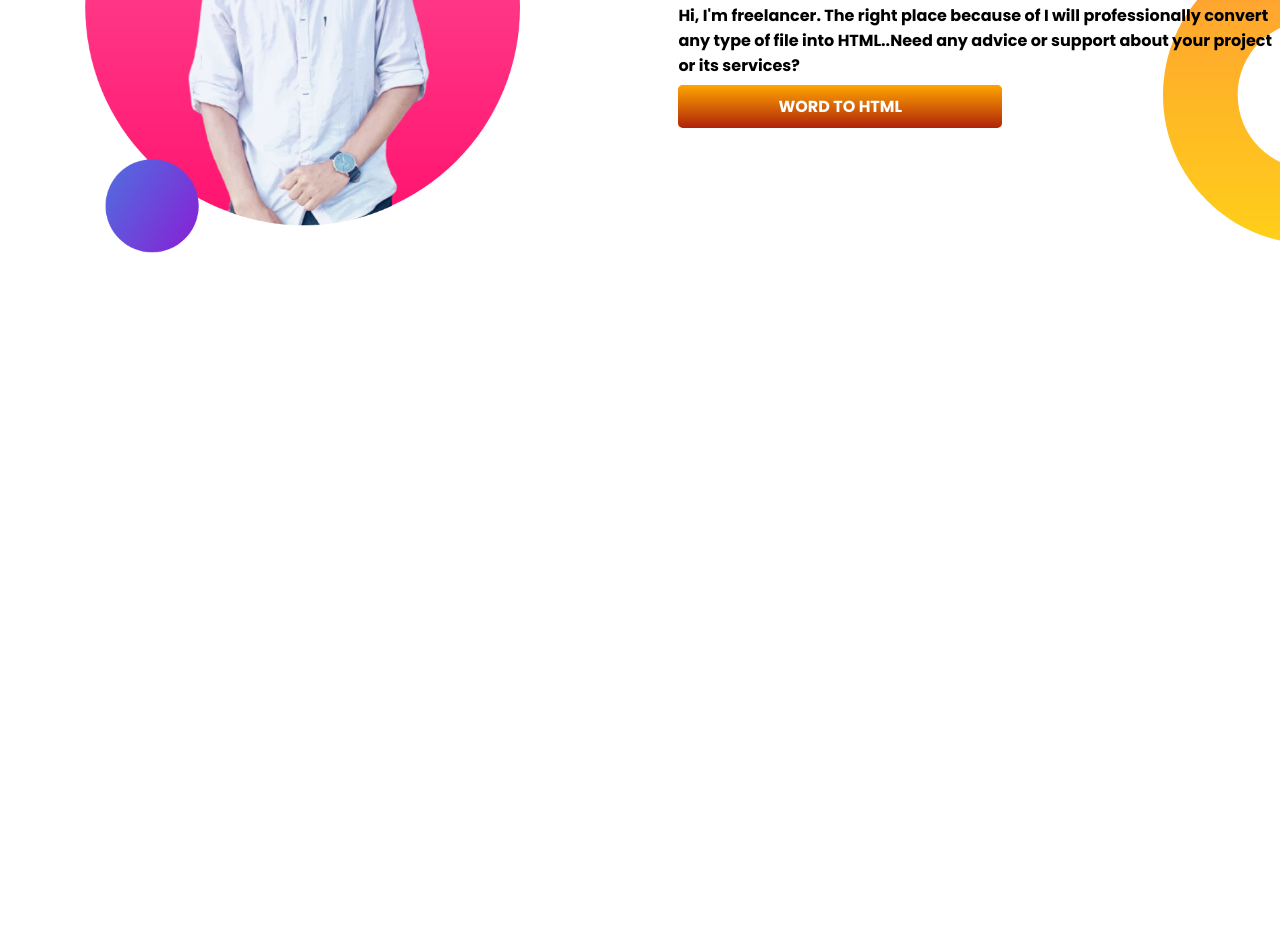
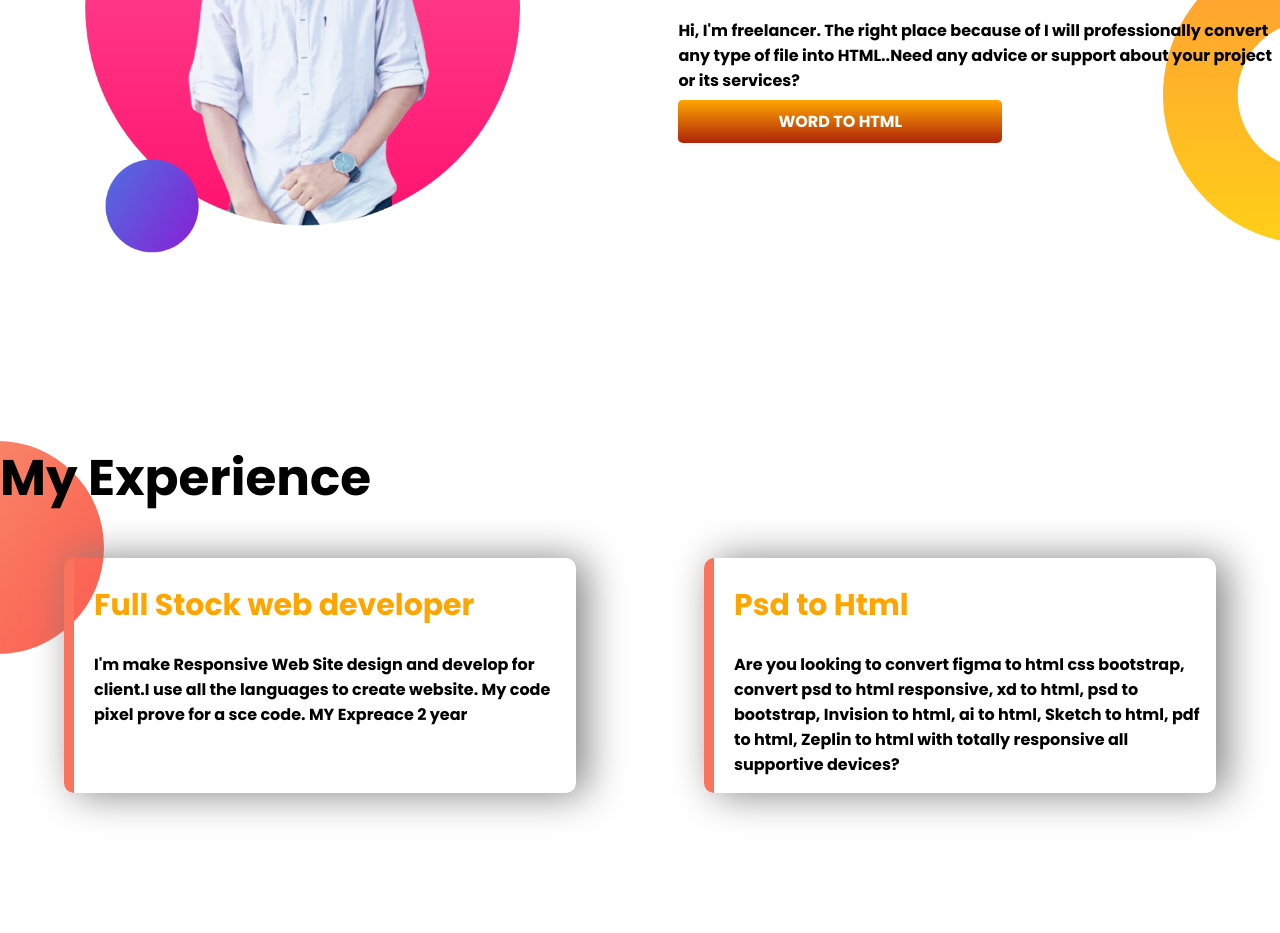
Before and after one commit to mdmoinulhasan2211/portfolio-module, a plain HTML site: page index.html in a window 1280 px wide. Shown: the part 838-1771 px from the top of the page. Before the commit the page ends 1238 px from the top, so only its background shows below. Drawn offline with Linux system fonts and the light colour scheme.

Commit message:
exprianace web dec

```diff
--- a/index.html
+++ b/index.html
@@ -12,7 +12,7 @@
 </head>
 <body>
     <!---------top banner start--------->
-    <section class="top-beanner">
+    <section class="top-beanner flexible-container">
     <div class="web-portfolio">
     <h1><span class="orange-color">Wel</span>come To</h1>
     <h1> <span class="orange-color">My Portfolio</span> Web Site</h1>
@@ -28,7 +28,7 @@
 <!---------fiver gig banner start------->
 
 
-    <section class="fiverr-gig">
+    <section class="fiverr-gig flexible-container">
         <div class="web-portfolio"><img src="images/my-bg2.png" alt=""></div>
         <div class="web-portfolio">
             <h1>About This Gig</h1>
@@ -40,6 +40,22 @@
 
     <!----------fiver gig banner end-------->
 
+    <!---------expriance area start--------->
+    <section class="exp-area">
+        <h1> My Experience</h1>
+        <div class="flexible-container">
+        <div class="web-portfolio Experience-shadwo">
+            <h2 class="orange-color">Full Stock web developer</h2>
+            <p>I'm make Responsive Web Site design and develop for client.I use all the languages to create website. My code pixel prove for a sce code. MY Expreace 2 year </p>
+
+        </div>
+        <div class="web-portfolio Experience-shadwo">
+            <h2 class="orange-color">Psd to Html</h2>
+            <p>Are you looking to convert figma to html css bootstrap, convert psd to html responsive, xd to html, psd to bootstrap, Invision to html, ai to html, Sketch to html, pdf to html, Zeplin to html with totally responsive all supportive devices?</p>
+        </div>
+        </div>
+    </section>
+
 
 </body>
 </html>
--- a/style.css
+++ b/style.css
@@ -2,7 +2,7 @@ body{
     font-family: 'Poppins', sans-serif;
     margin: 0;
 }
-section{
+.flexible-container{
     display: flex;
     padding-bottom: 140px;
 }
@@ -16,6 +16,9 @@ section{
 }
 h1{
     font-size: 50px;
+}
+h2{
+    font-size: 30px;
 }
 .web-portfolio img{
     width: 80%;
@@ -47,3 +50,16 @@ h1{
     background-repeat: no-repeat;
     background-position: right;
 }
+.Experience-shadwo{
+    box-shadow: 10px 1px 40px grey;
+    margin-left: 5%;
+    margin-right: 5%;
+    padding-left: 20px;
+    width: 50%;
+    border-radius: 10px;
+    border-left: 10px solid #FA735D;
+}
+.exp-area{
+    background-image: url(images/exp-bg.png);
+    background-repeat: no-repeat;
+}
```
